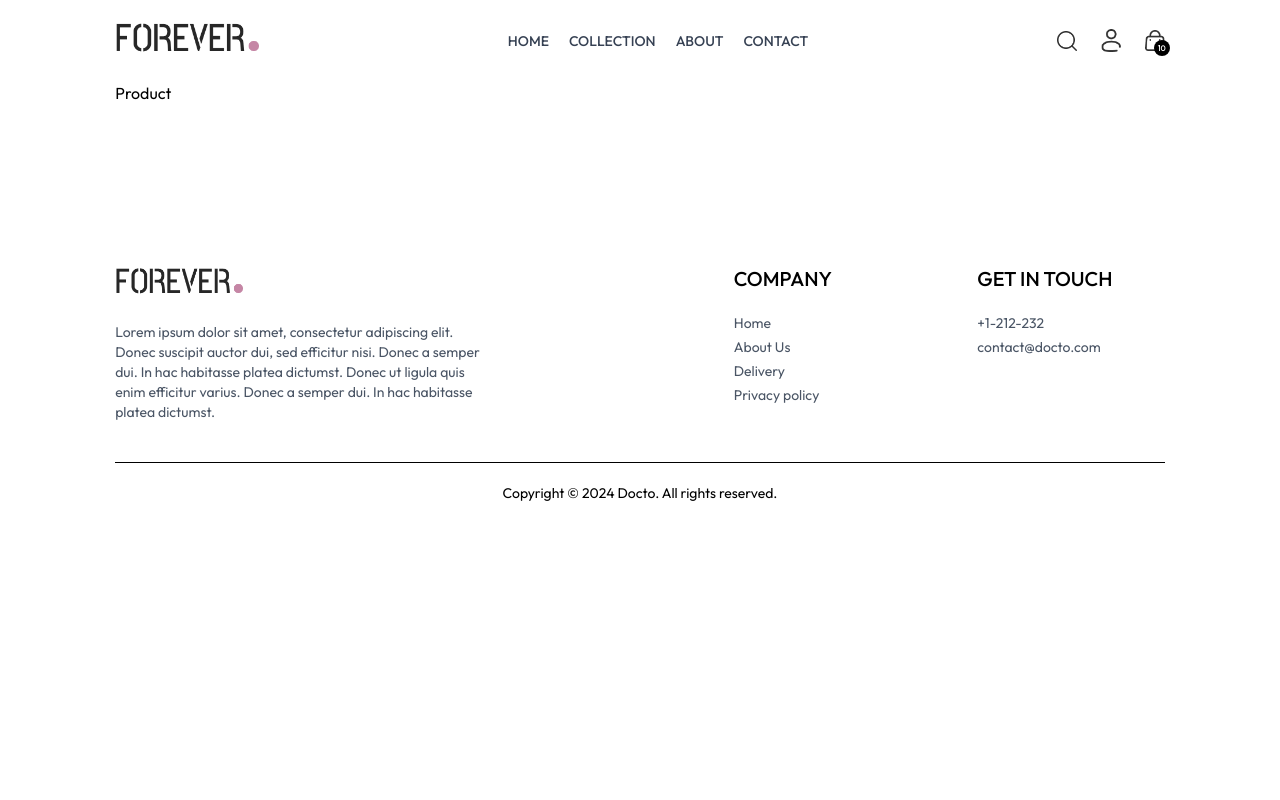
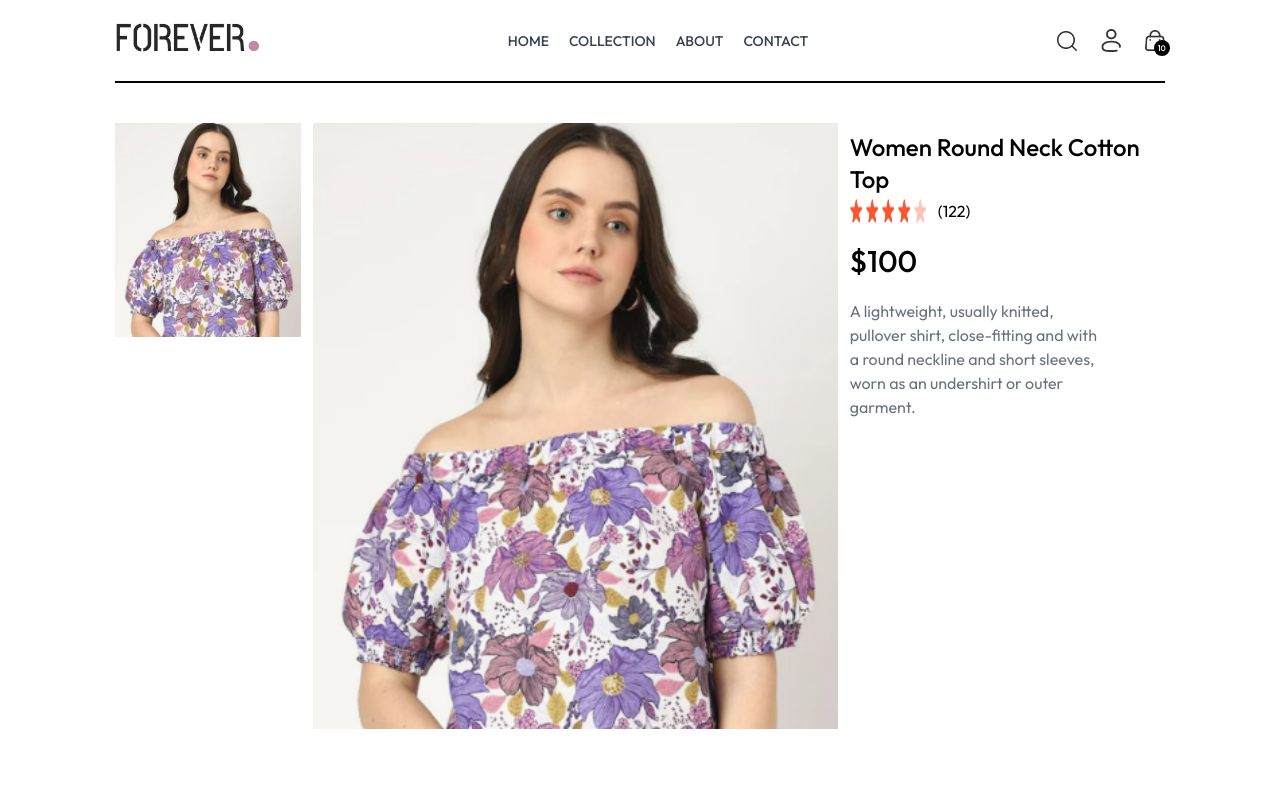
Before and after one commit to harshitydv1/docto, a React (Vite) app in the folder frontend/: page /product/aaaaa in a window 1280 px wide. Shown: the top 800 px of the page. Built offline with nearby package versions, Linux system fonts and the light colour scheme.

Commit message:
product image added

```diff
--- a/frontend/src/App.jsx
+++ b/frontend/src/App.jsx
@@ -11,13 +11,14 @@ import Orders from './pages/Orders.jsx'
 import PlaceOrders from './pages/PlaceOrder.jsx'
 import Navbar from './components/Navbar.jsx'
 import Footer from './components/Footer.jsx'
+import SearchBar from './components/SearchBar.jsx'
 
 const App = () => {
   return (
     <div className="px-4 sm:px-[5vw] md:px-[7vw] lg:px-[9vw]">
 
       <Navbar />
-
+      <SearchBar />
       <Routes>
         <Route path="/" element={<Home />} />
         <Route path="/about" element={<About />} />
--- a/frontend/src/components/LatestCollection.jsx
+++ b/frontend/src/components/LatestCollection.jsx
@@ -1,33 +1,37 @@
-import React, { useContext, useEffect, useState } from 'react'
-import { ShopContext } from '../context/ShopContext'
-import Title from './Title';
-import ProductItem from './ProductItem';
+import React, { useContext, useEffect, useState } from "react";
+import { ShopContext } from "../context/ShopContext";
+import Title from "./Title";
+import ProductItem from "./ProductItem";
 
 const LatestCollection = () => {
   const { products } = useContext(ShopContext);
   const [latestproducts, setLatestProducts] = useState([]);
   useEffect(() => {
-        setLatestProducts(products.slice(0,10));
-    },[])
-
+    setLatestProducts(products.slice(0, 10));
+  }, []);
 
   return (
-    <div className='my-10'>
-        <div className='text-center py-8 text-3xl'>
-            <Title text1={'LATEST'} text2={'COLLECTION'}/>
-            <p className='w-3/4 m-auto text-xs sm:text-base text-gray-600'>Lorem Ipsum is Dummy text of the printing and typing setting  industry.</p>
+    <div className="my-10">
+      <div className="text-center py-8 text-3xl">
+        <Title text1={"LATEST"} text2={"COLLECTION"} />
+        <p className="w-3/4 m-auto text-xs sm:text-base text-gray-600">
+          Lorem Ipsum is Dummy text of the printing and typing setting industry.
+        </p>
       </div>
       {/* Rendering products */}
-        <div className='grid grid-cols-2 sm:grid-cols-3 md:grid-cols-4 lg:grid-cols-5 gap-4 gap-y-6'>
-            {
-                latestproducts.map((item,index)=> (
-                    <ProductItem key={index} id={item.id} image={item.image} name={item.name} price={item.price} />
-                ))
-            }
+      <div className="grid grid-cols-2 sm:grid-cols-3 md:grid-cols-4 lg:grid-cols-5 gap-4 gap-y-6">
+        {latestproducts.map((item, index) => (
+          <ProductItem
+            key={index}
+            id={item._id}
+            image={item.image}
+            name={item.name}
+            price={item.price}
+          />
+        ))}
       </div>
+    </div>
+  );
+};
 
-    </div>
-  )
-}
-
-export default LatestCollection
+export default LatestCollection;
--- a/frontend/src/components/Navbar.jsx
+++ b/frontend/src/components/Navbar.jsx
@@ -1,9 +1,11 @@
-import React, { useState } from "react";
+import React, { useContext, useState } from "react";
 import { assets } from "../assets/assets";
 import { Link, NavLink } from "react-router-dom";
+import { ShopContext } from "../context/ShopContext";
 
 const Navbar = () => {
   const [visible, setVisible] = useState(false);
+  const {setShowSearch} =useContext(ShopContext);
   return (
     <div className="flex items-center justify-between py-5 font-medium">
       <Link to="/"><img src={assets.logo} alt="" className="w-36" /></Link>
@@ -30,7 +32,7 @@ const Navbar = () => {
         </NavLink>
       </ul>
       <div className="flex items-center gap-6">
-        <img src={assets.search_icon} className="w-5 cursor-pointer" alt="" />
+        <img onClick={()=>setShowSearch(true)} src={assets.search_icon} className="w-5 cursor-pointer" alt="" />
 
         <div className="group relative">
           <img
--- /dev/null
+++ b/frontend/src/components/SearchBar.jsx
@@ -0,0 +1,36 @@
+import React, { useEffect, useState } from 'react'
+import { ShopContext } from '../context/ShopContext';
+import { useContext } from 'react';
+import { assets } from '../assets/assets';
+import { useLocation } from 'react-router-dom';
+
+const SearchBar = () => {
+  const { search, setSearch, showSearch, setShowSearch } = useContext(ShopContext);
+  const [visible,setVisible] = useState(false)
+  const location = useLocation();
+
+  useEffect(()=>{
+        if(location.pathname.includes('collection')){
+            setVisible(true);
+        }else{
+            setVisible(false)
+        }
+  }, [location]);
+
+//   const handleChange = (e) => {
+//     setSearch(e.target.value);
+//   };
+
+  return showSearch && visible ? (
+    <div className='border border-b bg-gray-50 text-center'>
+        <div className='inline-flex items-center justify-center border border-gray-400 px-5 py-2 my-5 mx-3 rounded-full w-3/4 sm:w-1/2'>
+        <input value={search} onChange={(e)=>setSearch(e.target.value)} className='flex-1 outline-none bg-inherit text-sm'  type='text' placeholder='Search'/>
+        <img src={assets.search_icon} className='w-4' alt='' />
+
+        </div>
+        <img onClick={()=>setShowSearch(false)} className='inline w-3 cursor-pointer'  src={assets.cross_icon} alt='' />
+    </div>
+  ) : null;
+}
+
+export default SearchBar
--- a/frontend/src/context/ShopContext.jsx
+++ b/frontend/src/context/ShopContext.jsx
@@ -1,4 +1,4 @@
-import { createContext } from "react";
+import { createContext, useState } from "react";
 import { products } from "../assets/assets";
 
 export const ShopContext = createContext();
@@ -7,11 +7,17 @@ const ShopContextProvider = (props) => {
 
     const currency = "$";
     const delivery_fee = 5;
+    const [search , setSearch] = useState('');
+    const [showSearch, setShowSearch] = useState(false);
 
     const value ={
         products,
         currency,
-        delivery_fee
+        delivery_fee,
+        search,
+        setSearch,
+        showSearch,
+        setShowSearch
     }
     return (
         <ShopContext.Provider value={value}>
--- a/frontend/src/pages/Collection.jsx
+++ b/frontend/src/pages/Collection.jsx
@@ -5,7 +5,7 @@ import Title from "../components/Title";
 import ProductItem from "../components/ProductItem";
 
 function Collection() {
-  const { products } = useContext(ShopContext);
+  const { products ,search , showSearch } = useContext(ShopContext);
   const [showFilter, setShowFilter] = useState(false);
   const [filterProduct, setFilterProducts] = useState([]);
   const [category, setCategory] = useState([]);
@@ -30,6 +30,11 @@ function Collection() {
 
   const applyFilter = () => {
     let productsCopy = products.slice();
+
+    if (showSearch && search){
+      productsCopy = productsCopy.filter((item) => item.name.toLowerCase().includes(search.toLowerCase()));
+
+    }
 
     if (category.length > 0) {
       productsCopy = productsCopy.filter((item) =>
@@ -66,7 +71,7 @@ function Collection() {
 
   useEffect(() => {
     applyFilter();
-  }, [category, subCategory]);
+  }, [category, subCategory, search, showSearch]);
 
   useEffect(() => {
     sortProduct();
--- a/frontend/src/pages/Product.jsx
+++ b/frontend/src/pages/Product.jsx
@@ -1,9 +1,71 @@
-import React from 'react'
+import React, { useContext, useEffect, useState } from 'react'
+import { useParams } from 'react-router-dom'
+import { ShopContext } from '../context/ShopContext';
+import { assets } from '../assets/assets';
 
 function Product() {
-  return (
-    <div>Product</div>
-  )
+
+  const { productId } = useParams();
+  const { products, currency } = useContext(ShopContext);
+  const [productData, setProductData] = useState(false);
+  const [image , setImage] = useState('');
+
+  const fetchProductData = async () => {
+
+    products.map((item)=>{
+      if (item._id === productId){
+        setProductData(item)
+        setImage(item.image[0]);
+        console.log(item);
+        return null;
+      }
+    })
+
+  }
+
+  useEffect(()=>{
+    fetchProductData();
+  },[productId, products])
+
+  return productData ? (
+    <div className="border-t-2 pt-10 transition-opacity ease-in duration-500 opacity-100">
+      {/* -------------------------Product data--------------- */}
+      <div className="flex gap-12 sm:gap-12 flex-col sm:flex-row"></div>
+      {/* --------------Product Image--------------------- */}
+      <div className="flex-1 flex flex-col-reverse gap-3 sm:flex-row ">
+        <div className="flex sm:flex-col overflow-x-auto sm:overflow-y-scroll justify-between justify-normal sm:w-[17.7%] w-full">
+          {productData.image.map((item, index) => (
+            <img
+              onClick={() => setImage(item)}
+              src={item}
+              key={index}
+              className="w-[24%] sm:w-full sm:mb-3 flex-shrink-0 cursor-pointer "
+              alt=""
+            />
+          ))}
+        </div>
+        <div className="w-full sm:w-[50%]">
+          <img className="w-full h-auto" src={image} alt="" />
+        </div>
+        {/* -----------Product Info-------------- */}
+        <div className="flex-1">
+          <h1 className="font-medium text-2xl mt-2">{productData.name}</h1>
+          <div className="flex item-center gap-1 mt-1">
+            <img src={assets.star_icon} alt="" className="w-3 5" />
+            <img src={assets.star_icon} alt="" className="w-3 5" />
+            <img src={assets.star_icon} alt="" className="w-3 5" />
+            <img src={assets.star_icon} alt="" className="w-3 5" />
+            <img src={assets.star_dull_icon} alt="" className="w-3 5" />
+            <p className="pl-2">(122)</p>
+          </div>
+          <p className='mt-5 text-3xl font-medium'>{currency}{productData.price}</p>
+          <p className='mt-5 text-gray-500 md:w-4/5'>{productData.description}</p>
+        </div>
+      </div>
+    </div>
+  ) : (
+    <div className="opacity-0"></div>
+  );
 }
 
 export default Product
```
Lines whose indentation alone changed are shown as unchanged.
